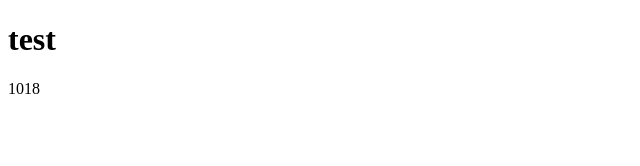
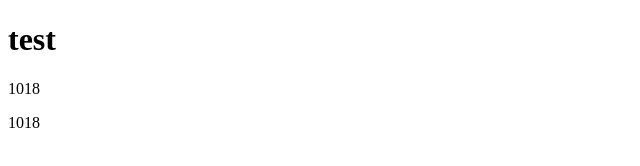
Before and after one commit to chihyuli/project1, a plain HTML site: page index.html in a window 1280 px wide. Shown: the full height of the page, 0-640 px from the left. Drawn offline with Linux system fonts and the light colour scheme.

Commit message:
變更html

```diff
--- a/index.html
+++ b/index.html
@@ -9,5 +9,6 @@
 <body>
     <h1>test</h1>
     <p>1018</p>
+    <p>1018</p>
 </body>
 </html>
```
